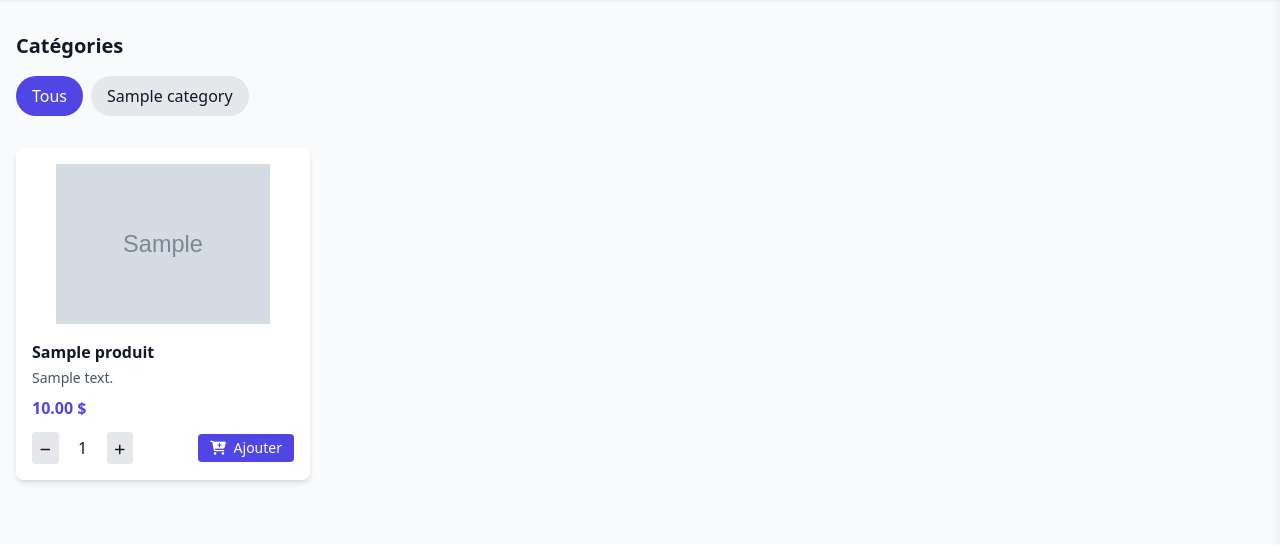
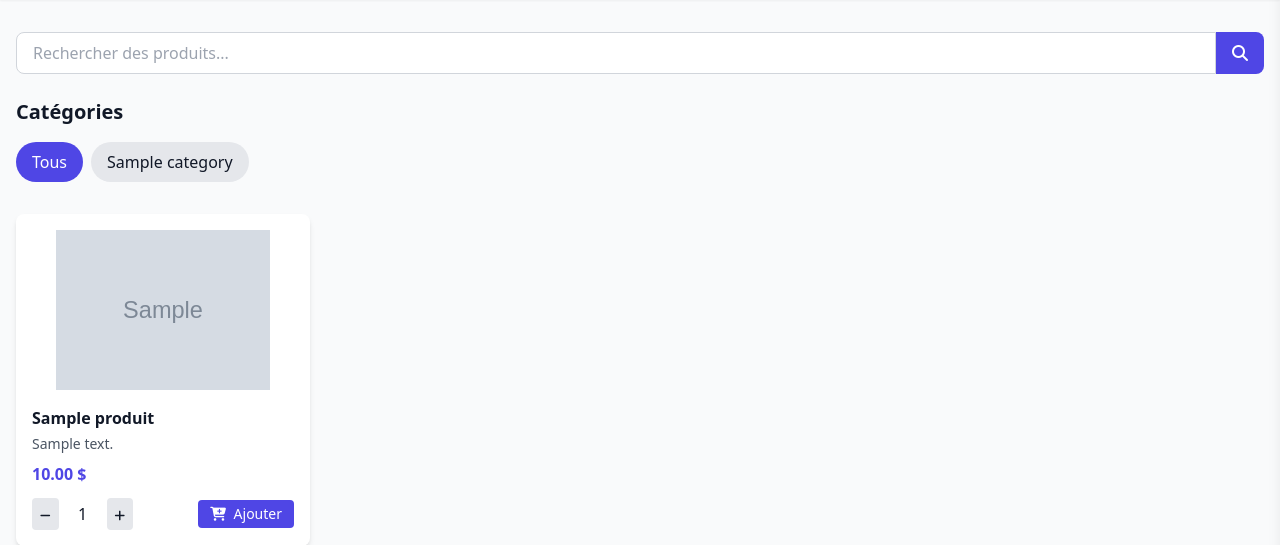
Before and after one commit to jordanluemba/akbusiness, a PHP site: page / in a window 1280 px wide. Shown: the part 64-609 px from the top of the page. Run offline with PHP 8.4, Linux system fonts and the light colour scheme; tables that the repository leaves empty or names only in its code hold one stand-in row (values such as "Sample post"); grey boxes marked "Sample" are stand-in pictures; some libraries are stand-ins or nearby versions.

Commit message:
quelques modifications

```diff
--- a/index.php
+++ b/index.php
@@ -5,13 +5,51 @@ require_once 'config.php';
 define('PRODUCT_IMAGE_PATH', 'uploads/produits/');
 define('DEFAULT_IMAGE', 'chemin/vers/image/par-defaut.jpg'); // À remplacer par votre image par défaut
 
+// Paramètres de pagination
+$itemsPerPage = 12;
+$currentPage = isset($_GET['page']) ? max(1, intval($_GET['page'])) : 1;
+$offset = ($currentPage - 1) * $itemsPerPage;
+
+// Paramètres de recherche
+$searchTerm = isset($_GET['search']) ? trim($_GET['search']) : '';
+
 // Récupération des produits depuis la base de données
 $products = [];
 $categories = [];
+$totalProducts = 0;
 
 try {
+    // Requête de base pour les produits
+    $sql = "SELECT * FROM produit";
+    $params = [];
+
+    // Ajout de la condition de recherche si un terme est spécifié
+    if (!empty($searchTerm)) {
+        $sql .= " WHERE name LIKE :search OR description LIKE :search";
+        $params[':search'] = '%' . $searchTerm . '%';
+    }
+
+    // Requête pour le nombre total de produits (pour la pagination)
+    $countStmt = $pdo->prepare(str_replace('*', 'COUNT(*)', $sql));
+    $countStmt->execute($params);
+    $totalProducts = $countStmt->fetchColumn();
+
+    // Ajout de la pagination à la requête principale
+    $sql .= " LIMIT :limit OFFSET :offset";
+    $params[':limit'] = $itemsPerPage;
+    $params[':offset'] = $offset;
+
     // Récupérer les produits avec leur URL d'image complète
-    $stmt = $pdo->query("SELECT * FROM produit");
+    $stmt = $pdo->prepare($sql);
+    foreach ($params as $key => &$val) {
+        if ($key === ':limit' || $key === ':offset') {
+            $stmt->bindParam($key, $val, PDO::PARAM_INT);
+        } else {
+            $stmt->bindParam($key, $val);
+        }
+    }
+    $stmt->execute();
+
     while ($product = $stmt->fetch()) {
         $product['image_url'] = !empty($product['image']) ? PRODUCT_IMAGE_PATH . $product['image'] : DEFAULT_IMAGE;
         $products[] = $product;
@@ -25,6 +63,9 @@ try {
 } catch (PDOException $e) {
     error_log("Erreur de base de données: " . $e->getMessage());
 }
+
+// Calcul du nombre total de pages
+$totalPages = ceil($totalProducts / $itemsPerPage);
 ?>
 
 <!DOCTYPE html>
@@ -106,8 +147,27 @@ try {
 
     <!-- Main Content -->
     <main class="container mx-auto px-4 py-8 flex-grow">
-        <!-- Categories -->
+        <!-- Search and Categories -->
         <div class="mb-8">
+            <!-- Search Bar -->
+            <div class="mb-6">
+                <form method="GET" action="" class="flex">
+                    <input type="text" name="search" value="<?= htmlspecialchars($searchTerm) ?>"
+                           placeholder="Rechercher des produits..."
+                           class="flex-grow px-4 py-2 border border-gray-300 dark:border-gray-600 rounded-l-lg focus:outline-none focus:ring-2 focus:ring-primary-light dark:focus:ring-primary-dark bg-white dark:bg-gray-800">
+                    <button type="submit" class="px-4 py-2 bg-primary-light dark:bg-primary-dark text-white rounded-r-lg hover:bg-opacity-90">
+                        <i class="fas fa-search"></i>
+                    </button>
+                </form>
+                <?php if (!empty($searchTerm)): ?>
+                    <div class="mt-2 text-sm">
+                        <span class="text-gray-600 dark:text-gray-300">Résultats pour: "<?= htmlspecialchars($searchTerm) ?>"</span>
+                        <a href="?" class="ml-2 text-primary-light dark:text-primary-dark hover:underline">Effacer la recherche</a>
+                    </div>
+                <?php endif; ?>
+            </div>
+
+            <!-- Categories -->
             <h2 class="text-xl font-semibold mb-4">Catégories</h2>
             <div class="flex flex-wrap gap-2">
                 <button class="category-btn px-4 py-2 rounded-full bg-primary-light dark:bg-primary-dark text-white" data-category="all">Tous</button>
@@ -148,6 +208,51 @@ try {
             </div>
             <?php endforeach; ?>
         </div>
+
+        <!-- Pagination -->
+        <?php if ($totalPages > 1): ?>
+        <div class="mt-8 flex justify-center">
+            <nav class="flex items-center space-x-2">
+                <?php if ($currentPage > 1): ?>
+                    <a href="?page=<?= $currentPage - 1 ?><?= !empty($searchTerm) ? '&search=' . urlencode($searchTerm) : '' ?>"
+                       class="px-3 py-1 rounded border border-gray-300 dark:border-gray-600 hover:bg-gray-100 dark:hover:bg-gray-700">
+                        <i class="fas fa-chevron-left"></i>
+                    </a>
+                <?php endif; ?>
+
+                <?php for ($i = 1; $i <= $totalPages; $i++): ?>
+                    <a href="?page=<?= $i ?><?= !empty($searchTerm) ? '&search=' . urlencode($searchTerm) : '' ?>"
+                       class="px-3 py-1 rounded <?= $i === $currentPage ? 'bg-primary-light dark:bg-primary-dark text-white' : 'border border-gray-300 dark:border-gray-600 hover:bg-gray-100 dark:hover:bg-gray-700' ?>">
+                        <?= $i ?>
+                    </a>
+                <?php endfor; ?>
+
+                <?php if ($currentPage < $totalPages): ?>
+                    <a href="?page=<?= $currentPage + 1 ?><?= !empty($searchTerm) ? '&search=' . urlencode($searchTerm) : '' ?>"
+                       class="px-3 py-1 rounded border border-gray-300 dark:border-gray-600 hover:bg-gray-100 dark:hover:bg-gray-700">
+                        <i class="fas fa-chevron-right"></i>
+                    </a>
+                <?php endif; ?>
+            </nav>
+        </div>
+        <?php endif; ?>
+
+        <!-- No results message -->
+        <?php if (empty($products) && !empty($searchTerm)): ?>
+            <div class="text-center py-12">
+                <i class="fas fa-search text-4xl text-gray-400 mb-4"></i>
+                <h3 class="text-xl font-medium text-gray-600 dark:text-gray-300">Aucun résultat trouvé</h3>
+                <p class="text-gray-500 dark:text-gray-400 mt-2">Essayez avec d'autres termes de recherche</p>
+                <a href="?" class="mt-4 inline-block px-4 py-2 bg-primary-light dark:bg-primary-dark text-white rounded-lg hover:bg-opacity-90">
+                    Voir tous les produits
+                </a>
+            </div>
+        <?php elseif (empty($products)): ?>
+            <div class="text-center py-12">
+                <i class="fas fa-box-open text-4xl text-gray-400 mb-4"></i>
+                <h3 class="text-xl font-medium text-gray-600 dark:text-gray-300">Aucun produit disponible</h3>
+            </div>
+        <?php endif; ?>
     </main>
 
     <!-- Footer -->
@@ -325,11 +430,27 @@ try {
         }
 
         // Remove from cart
-        function removeFromCart(index) {
-            cart.splice(index, 1);
-            saveCart();
-            updateCartUI();
-        }
+        // Remove from cart
+function removeFromCart(index) {
+    // Sauvegarder l'ID du produit avant suppression pour mise à jour de l'interface
+    const removedProductId = cart[index].id;
+
+    // Supprimer l'élément du panier
+    cart.splice(index, 1);
+    saveCart();
+    updateCartUI();
+
+    // Mettre à jour l'affichage des quantités dans la liste des produits
+    updateProductQuantityDisplays(removedProductId);
+}
+
+// Fonction pour mettre à jour l'affichage des quantités dans la liste des produits
+function updateProductQuantityDisplays(productId) {
+    const quantityDisplay = document.querySelector(`.quantity-display[data-id="${productId}"]`);
+    if (quantityDisplay) {
+        quantityDisplay.textContent = '1'; // Réinitialiser à 1
+    }
+}
 
         // Show notification
         function showNotification(message) {
```
